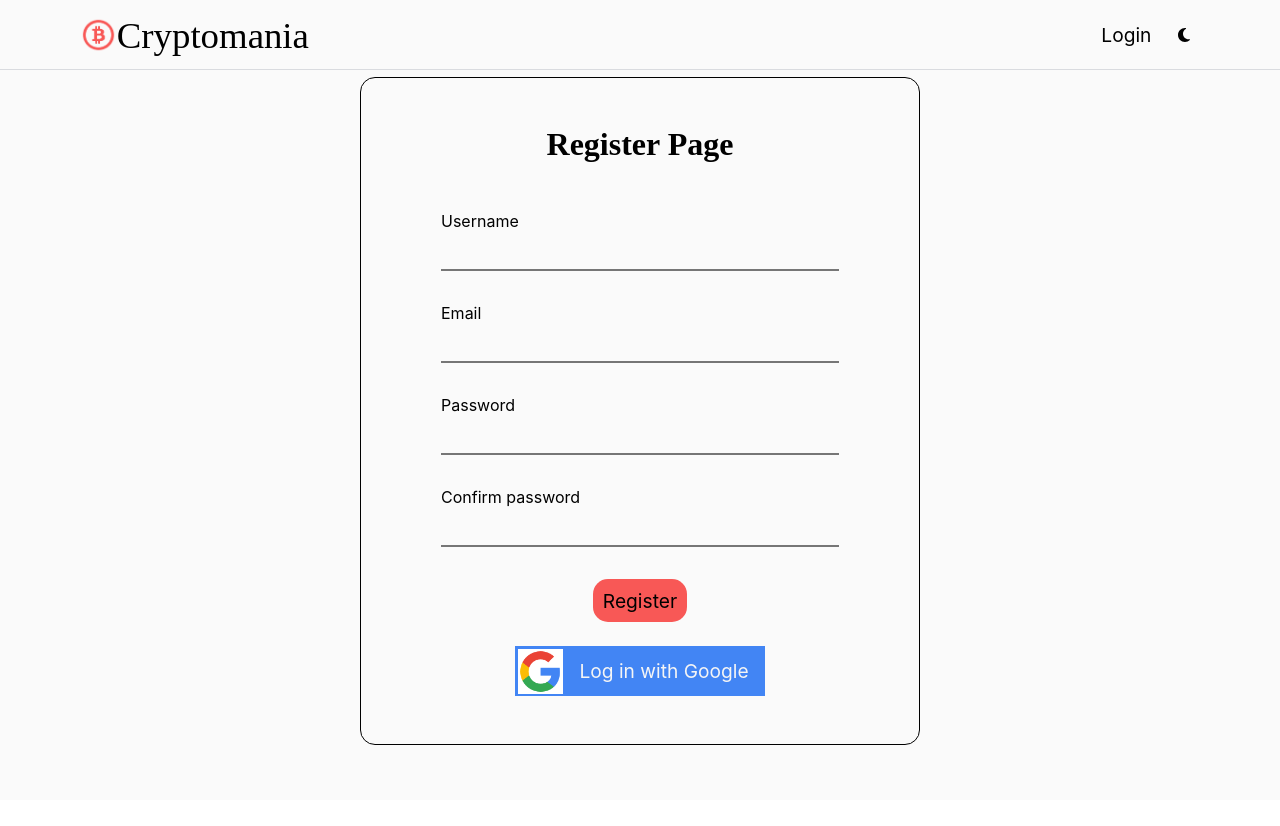
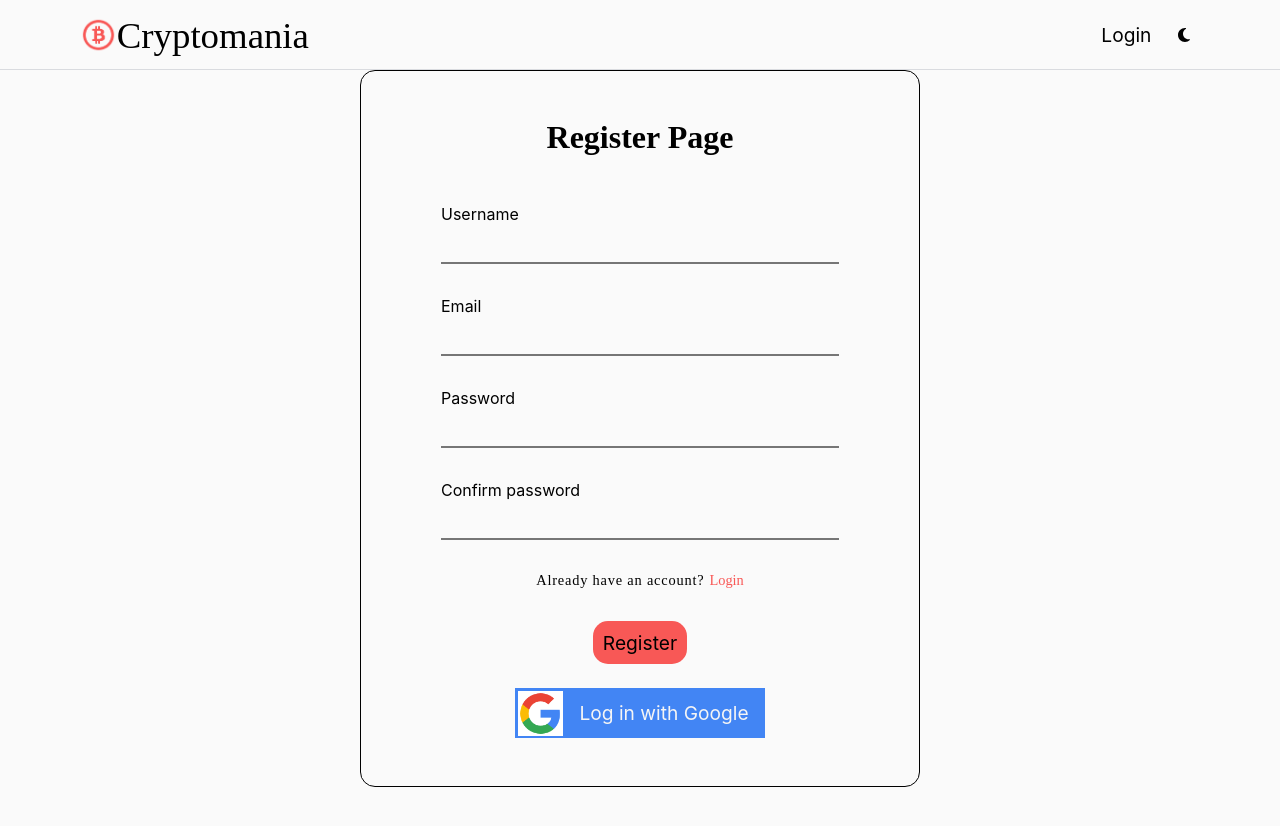
Before and after one commit to MarinPaunovic/cryptomania, a React (Create React App) app: page /register in a window 1280 px wide. Shown: the top 826 px of the page. Before the commit the page ends 800 px from the top, so only its background shows below. Built offline with nearby package versions, Linux system fonts and the light colour scheme; no server answers.

Commit message:
login/register message to navigate added, light theme login button hover fix

```diff
--- a/src/modules/auth/styles/login.css
+++ b/src/modules/auth/styles/login.css
@@ -122,7 +122,7 @@
   background-color: var(--color-cryptomania);
 }
 
-.login-button.darkTheme:hover {
+.login-button:hover {
   cursor: pointer;
   background-color: rgb(255, 20, 20);
 }
--- a/src/modules/components/customs/customForm/loginForm.tsx
+++ b/src/modules/components/customs/customForm/loginForm.tsx
@@ -1,8 +1,13 @@
 import { FormProvider } from 'react-hook-form';
 import { Input } from '../customInput/input';
 import { useAuthForm } from '../../../../hooks/useAuthForm';
+import { Link } from 'react-router-dom';
 
-export const LoginForm = ({ theme }: any) => {
+interface LoginForm {
+  theme: string;
+}
+
+export const LoginForm = ({ theme }: LoginForm) => {
   const { onSubmit, handleSubmit, form } = useAuthForm(true);
 
   return (
@@ -18,7 +23,11 @@ export const LoginForm = ({ theme }: any) => {
         </div>
         <div>
           <label htmlFor="password">Password</label>
-          <Input name="password" theme={theme} />
+          <Input name="password" theme={theme} isPassword={true} />
+        </div>
+        <div className="login-to-register-wrapper f">
+          <p>Don't have an account yet?</p>
+          <Link to="/register">Register</Link>
         </div>
         <button title="Login" className={`login-button ${theme}`}>
           Login
--- a/src/modules/components/customs/customForm/registerForm.tsx
+++ b/src/modules/components/customs/customForm/registerForm.tsx
@@ -1,13 +1,13 @@
-import { singInWithGoogle } from 'modules/db/db';
 import { FormProvider } from 'react-hook-form';
 import { Input } from '../customInput/input';
 import { useAuthForm } from '../../../../hooks/useAuthForm';
+import { Link } from 'react-router-dom';
 
 interface RegisterForm {
   theme: string;
 }
 
-export const RegisterForm = ({ theme }: { theme: string }) => {
+export const RegisterForm = ({ theme }: RegisterForm) => {
   const { onSubmit, handleSubmit, watch, form } = useAuthForm(false);
 
   return (
@@ -53,6 +53,10 @@ export const RegisterForm = ({ theme }: { theme: string }) => {
             }}
           />
         </div>
+        <div className="login-to-register-wrapper f">
+          <p>Already have an account?</p>
+          <Link to="/login">Login</Link>
+        </div>
         <button title="Login" className={`login-button ${theme}`}>
           Register
         </button>
```
